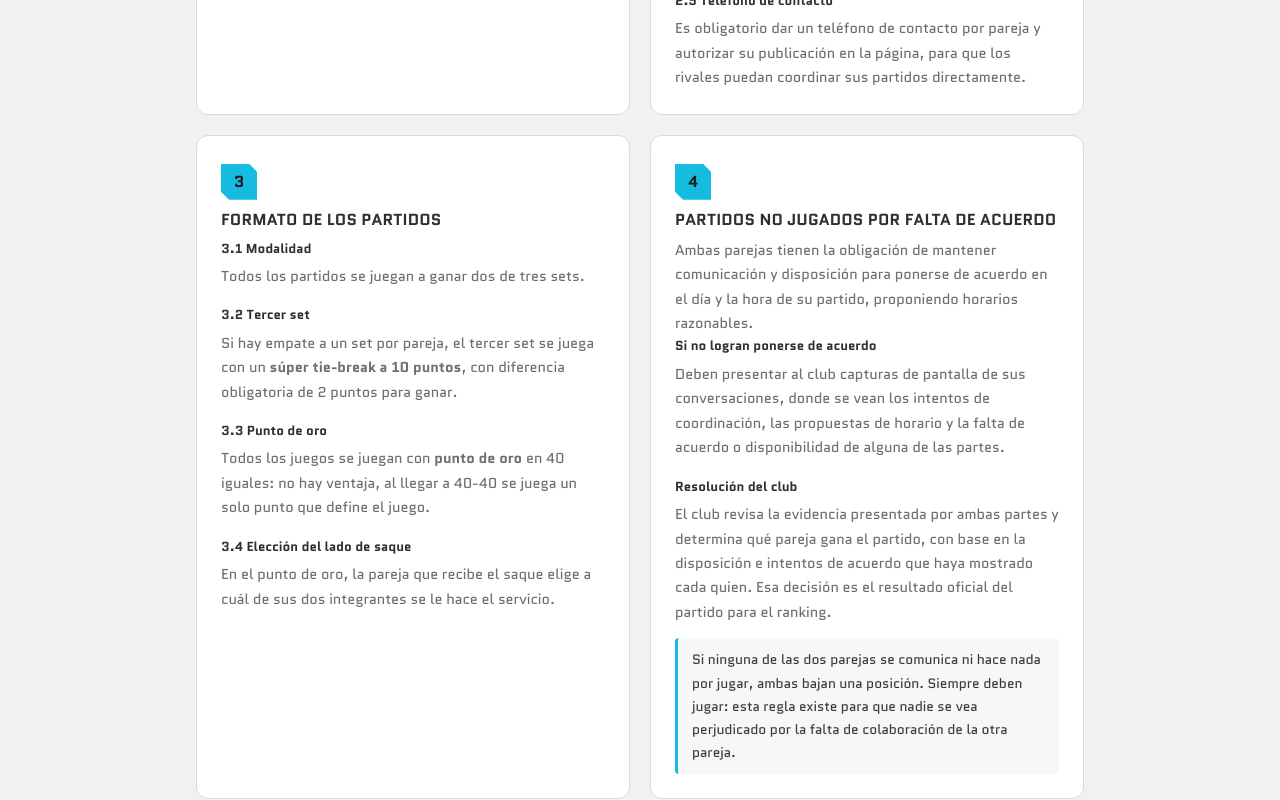
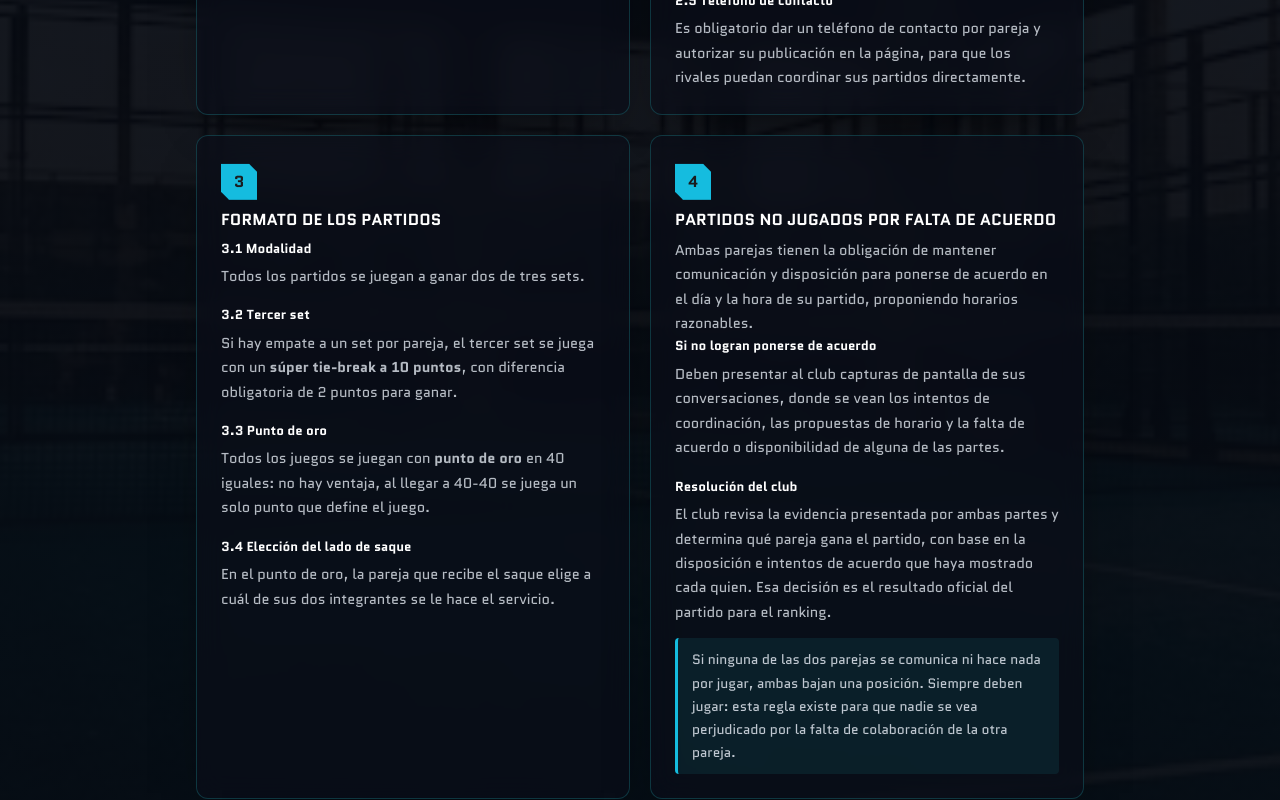
Before and after one commit to Carlosabrego136/Padel, a Next.js app: page /reglamento in a window 1280 px wide. Shown: the part 1320-2120 px from the top of the page. Built offline with nearby package versions, Linux system fonts and the light colour scheme; no server answers.

Commit message:
feat: nuevo fondo de cancha y rediseno de tarjetas en Reglamento

```diff
--- a/src/app/globals.css
+++ b/src/app/globals.css
@@ -658,6 +658,38 @@ html[data-intro="done"] .hero__cta {
   text-shadow: 0 1px 8px rgba(0, 0, 0, 0.4);
 }
 
+/* ---------- Sección del reglamento: fondo de cancha de pádel con transición ---
+   suave desde el banner de arriba (que no se toca), con tarjetas en estilo
+   "vidrio" oscuro para que el texto se lea perfecto sobre la foto. */
+.reglamento-section {
+  position: relative;
+  overflow: hidden;
+}
+
+.reglamento-section__bg {
+  position: absolute;
+  inset: 0;
+  z-index: 0;
+  pointer-events: none;
+  background-image:
+    linear-gradient(
+      180deg,
+      rgba(20, 22, 24, 0.82) 0%,
+      rgba(8, 12, 22, 0.9) 8%,
+      rgba(6, 10, 18, 0.94) 35%,
+      rgba(6, 10, 18, 0.97) 100%
+    ),
+    url('/brand/reglamento-bg-desktop.jpg');
+  background-size: 100% 100%, cover;
+  background-position: top center, top center;
+  background-repeat: no-repeat, no-repeat;
+}
+
+.reglamento-section__inner {
+  position: relative;
+  z-index: 1;
+}
+
 /* ---------- Tarjetas de reglas (reglamento) --------------------------------- */
 .rules-grid {
   display: grid;
@@ -667,10 +699,13 @@ html[data-intro="done"] .hero__cta {
 
 .rule-card {
   position: relative;
-  background: var(--color-bg-card);
-  border: 1px solid var(--color-border);
+  background: rgba(10, 14, 26, 0.6);
+  backdrop-filter: blur(14px);
+  -webkit-backdrop-filter: blur(14px);
+  border: 1px solid rgba(46, 240, 253, 0.18);
   border-radius: var(--radius-lg);
   padding: 28px 24px 24px;
+  box-shadow: 0 20px 50px -26px rgba(0, 0, 0, 0.7);
 }
 
 .rule-card__num {
@@ -685,25 +720,27 @@ html[data-intro="done"] .hero__cta {
   font-size: 1rem;
   clip-path: polygon(0 0, calc(100% - 8px) 0, 100% 8px, 100% 100%, 8px 100%, 0 calc(100% - 8px));
   margin-bottom: 12px;
+  box-shadow: 0 0 0 1px rgba(21, 188, 223, 0.35), 0 8px 22px -8px rgba(15, 163, 194, 0.7);
 }
 
 .rule-card__title {
   font-size: 1rem;
   font-weight: 700;
+  color: #fff;
   margin-bottom: 10px;
 }
 
 .rule-card__body {
   font-size: 0.9rem;
   line-height: 1.7;
-  color: var(--color-text-muted);
+  color: rgba(226, 232, 240, 0.8);
   text-transform: none;
 }
 
 .reglamento-list {
   margin-top: 8px;
   padding-left: 18px;
-  color: var(--color-text-muted);
+  color: rgba(226, 232, 240, 0.8);
 }
 
 .rule-card__sub {
@@ -717,7 +754,7 @@ html[data-intro="done"] .hero__cta {
 .rule-card__sub-title {
   font-size: 0.82rem;
   font-weight: 700;
-  color: var(--color-text);
+  color: #fff;
   text-transform: none;
   letter-spacing: normal;
   margin-bottom: 4px;
@@ -726,11 +763,25 @@ html[data-intro="done"] .hero__cta {
 .rule-card__note {
   margin-top: 14px;
   padding: 10px 14px;
-  background: var(--color-bg-alt);
+  background: rgba(46, 240, 253, 0.08);
   border-left: 3px solid var(--color-accent);
   border-radius: 4px;
   font-size: 0.85rem;
-  color: var(--color-text-secondary);
+  color: rgba(226, 232, 240, 0.85);
+}
+
+@media (max-width: 700px) {
+  .reglamento-section__bg {
+    background-image:
+      linear-gradient(
+        180deg,
+        rgba(20, 22, 24, 0.82) 0%,
+        rgba(8, 12, 22, 0.9) 8%,
+        rgba(6, 10, 18, 0.94) 35%,
+        rgba(6, 10, 18, 0.97) 100%
+      ),
+      url('/brand/reglamento-bg-mobile.jpg');
+  }
 }
 
 @media (max-width: 599px) {
--- a/src/app/reglamento/page.tsx
+++ b/src/app/reglamento/page.tsx
@@ -265,8 +265,9 @@ export default async function ReglamentoPage() {
           </div>
         </div>
 
-        <section className="section">
-          <div className="container" style={{ maxWidth: 920 }}>
+        <section className="section reglamento-section">
+          <div className="reglamento-section__bg" aria-hidden="true" />
+          <div className="container reglamento-section__inner" style={{ maxWidth: 920 }}>
             <div className="rules-grid">
               {REGLAS.map((r) => (
                 <div key={r.num} className="rule-card">
```
Also changed, not shown: public/brand/reglamento-bg-desktop.jpg (added), public/brand/reglamento-bg-mobile.jpg (added).
